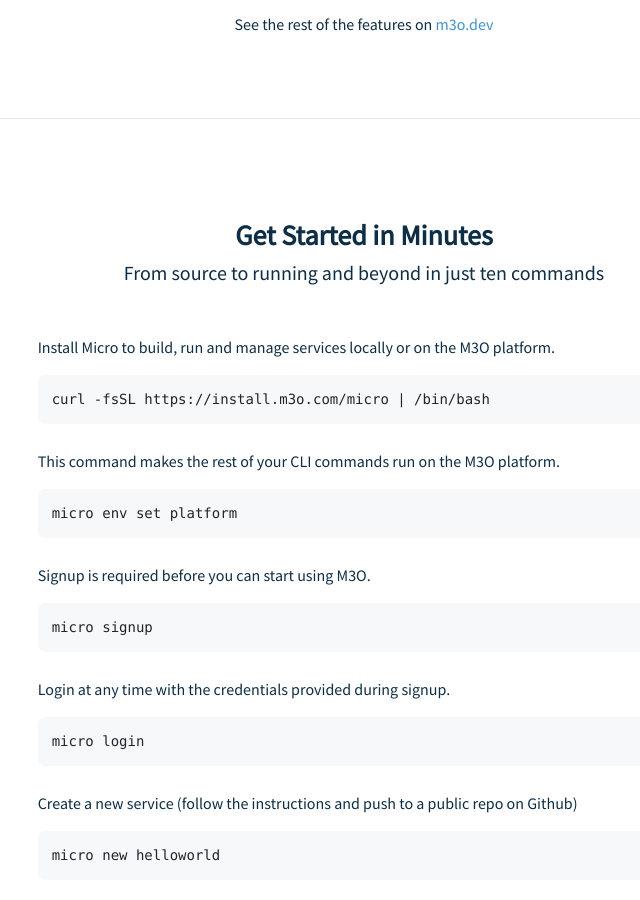
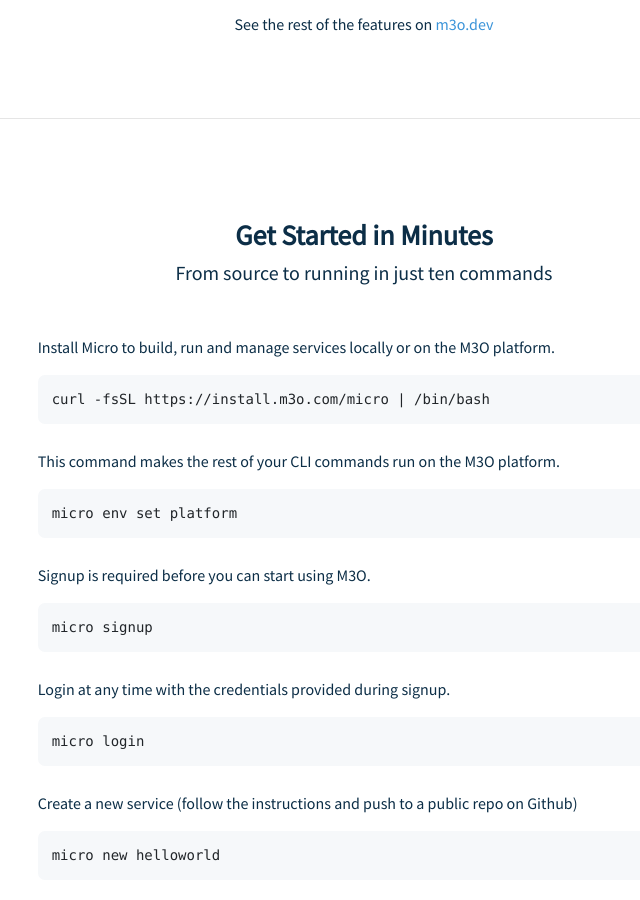
Before and after one commit to micro-community/go-micro-v2-doc, a Jekyll site: the page built from index.html, in a window 1280 px wide and 900 px high, scrolled down 1318 px. Shown: the whole window, without its empty margins (276-916 px from the left). Built offline with Jekyll 4.4.1, drawn with Linux system fonts in a browser that asks for light colours; nearby versions of some CDN libraries; comment, search, counter and statistics services are not loaded.

Commit message:
Update index.html

```diff
--- a/index.html
+++ b/index.html
@@ -145,7 +145,7 @@
       <div style="margin: 100px 25px 50px 25px;">
         <center>
           <h3><b>Get Started in Minutes</b></h3>
-          <h5>From source to running and beyond in just ten commands</h5>
+          <h5>From source to running in just ten commands</h5>
        </center>
       </div>
       <div class="row" style="max-width: 1024px; margin: 25px auto; padding-bottom: 100px;">
```
